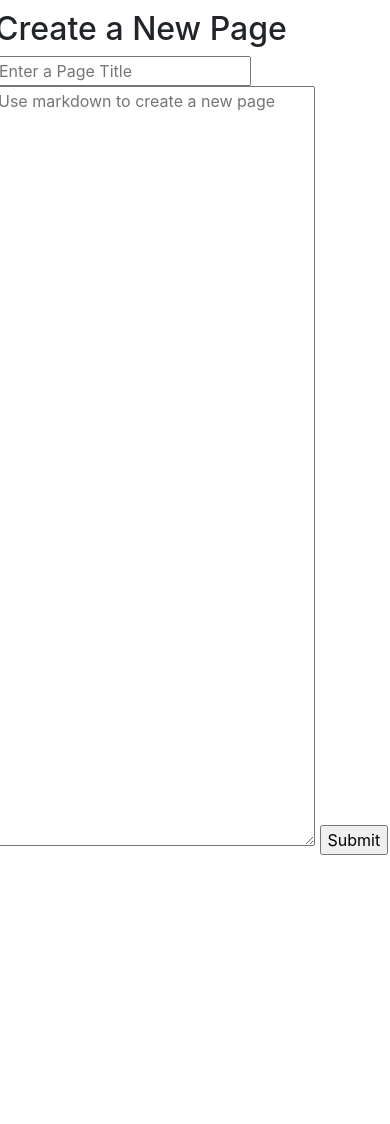
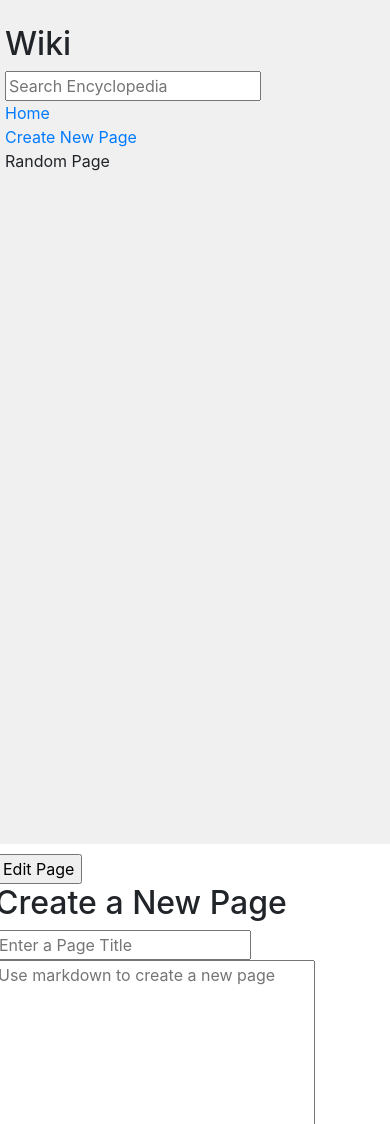
Before and after one commit to rexsheikh/Wiki_CS50W, a Django app: page /wiki/newpage/ in a window 390 px wide. Shown: the top 1124 px of the page. Before the commit the page ends 855 px from the top, so only its background shows below. Run offline with Django 3.2, Linux system fonts and the light colour scheme; some libraries are stand-ins or nearby versions.

Commit message:
altered the new page to include the side bar and started the edit page functon.

```diff
--- a/encyclopedia/templates/encyclopedia/layout.html
+++ b/encyclopedia/templates/encyclopedia/layout.html
@@ -31,6 +31,10 @@
             {% endblock %}
         </div>
         <div class="main col-lg-10 col-md-9">
+            <form action="{% url 'encyclopedia:editpage' %}" method="get">
+                <input type="hidden" name="title" value="{{ title }}">
+                <input type="submit" value="Edit Page">
+            </form>
             {% block body %}
             {{ html|safe }}
             {% endblock %}
--- a/encyclopedia/templates/encyclopedia/newpage.html
+++ b/encyclopedia/templates/encyclopedia/newpage.html
@@ -1,33 +1,16 @@
-{% load static %}
+{% extends "encyclopedia/layout.html" %}
 
-<!DOCTYPE html>
+{% block title %}
+New Page
+{% endblock %}
 
-<html lang="en">
-
-<head>
-    <title>{% block title %}{{ title }}{% endblock %}</title>
-    <link rel="stylesheet" href="https://stackpath.bootstrapcdn.com/bootstrap/4.4.1/css/bootstrap.min.css"
-        integrity="sha384-Vkoo8x4CGsO3+Hhxv8T/Q5PaXtkKtu6ug5TOeNV6gBiFeWPGFN9MuhOf23Q9Ifjh" crossorigin="anonymous">
-    <link href="{% static 'encyclopedia/styles.css' %}" rel="stylesheet">
-</head>
-
-<body>
-    <div class="row">
-        <div class="main col-lg-10 col-md-9">
 {% block body %}
 <h2>Create a New Page</h2>
 <form action="{% url 'encyclopedia:newpage' %}" method="post">
     {% csrf_token %}
     <input type="text" name="newPageTitle" placeholder="Enter a Page Title">
     <br>
-                <textarea id="w3review" name="newPageContent"
-                    placeholder="Use markdown to create a new page"></textarea>
+    <textarea id="w3review" name="newPageContent" placeholder="Use markdown to create a new page"></textarea>
     <input type="submit" value="Submit">
 </form>
 {% endblock %}
-        </div>
-    </div>
-
-</body>
-
-</html>
--- a/encyclopedia/urls.py
+++ b/encyclopedia/urls.py
@@ -6,5 +6,6 @@ urlpatterns = [
     path("", views.index, name="index"),
     path("<str:title>", views.entry, name="entry"),
     path("search/", views.search, name="search"),
-    path("newpage/", views.newpage, name="newpage")
+    path("newpage/", views.newpage, name="newpage"),
+    path("editpage/", views.editpage, name="editpage")
 ]
--- a/encyclopedia/views.py
+++ b/encyclopedia/views.py
@@ -73,3 +73,8 @@ def newpage(request):
 
     else:
         return render(request, "encyclopedia/newpage.html")
+
+
+def editpage(request):
+    title = request.GET.get('title')
+    return HttpResponse(title)
--- a/wiki/urls.py
+++ b/wiki/urls.py
@@ -22,4 +22,5 @@ urlpatterns = [
     path('wiki/', include("encyclopedia.urls")),
     path('search/', include("encyclopedia.urls")),
     path('newpage/', include("encyclopedia.urls")),
+    path('editpage/', include("encyclopedia.urls"))
 ]
```
Also changed, not shown: encyclopedia/templates/encyclopedia/editpage.html (added). Lines whose indentation alone changed are shown as unchanged.
